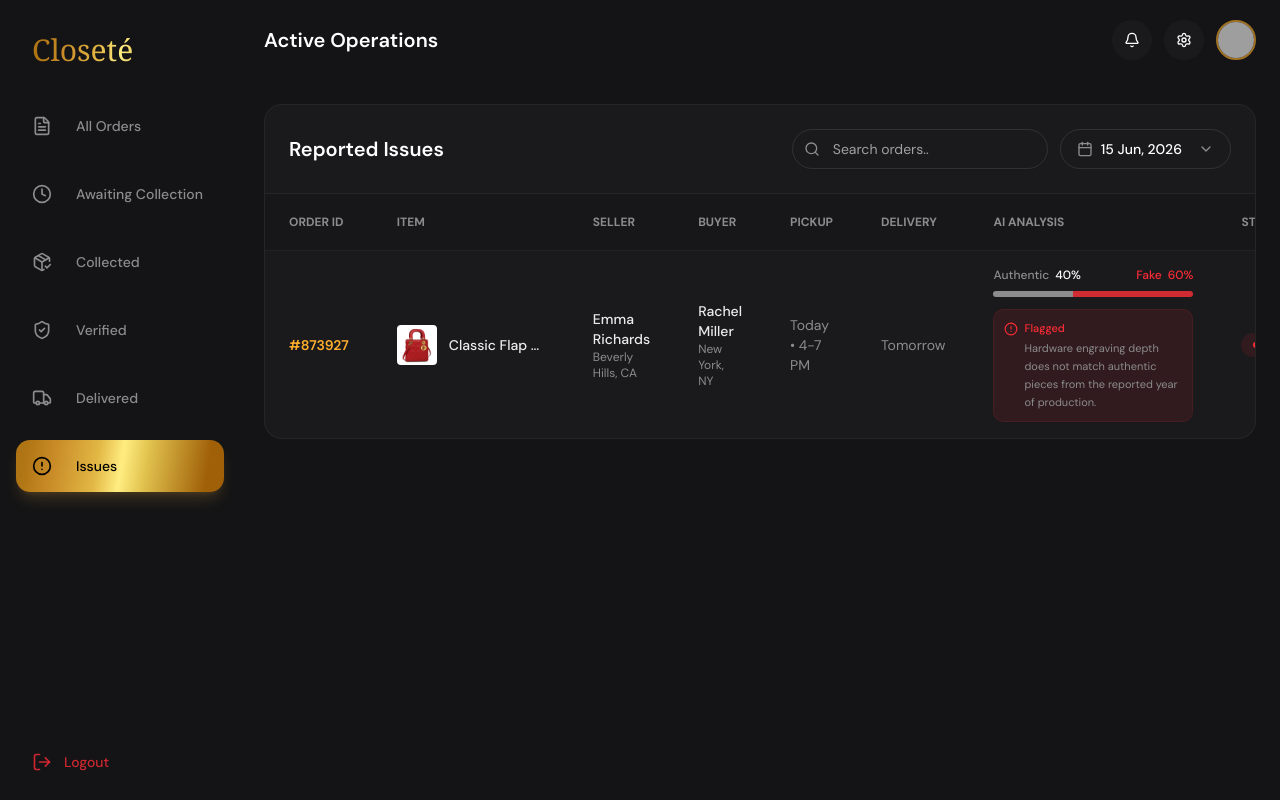
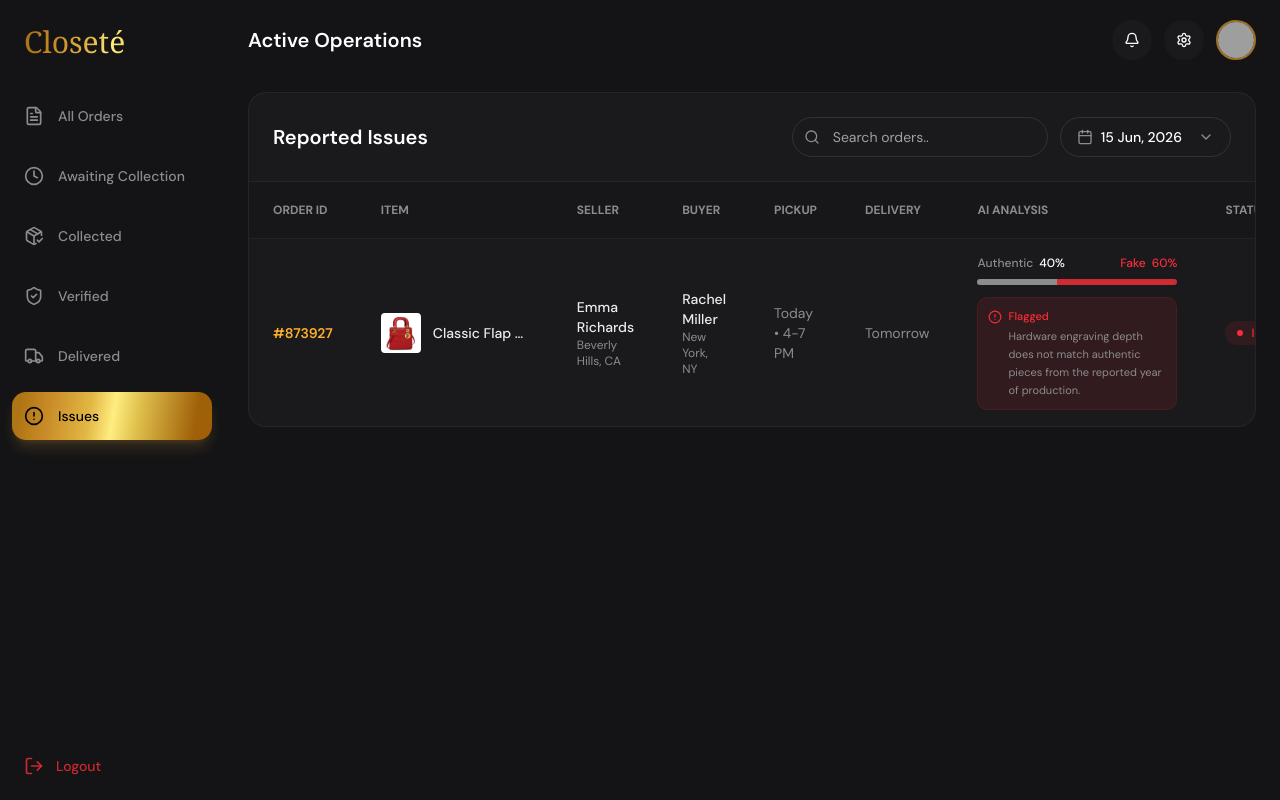
Before and after one commit to pronoy656/closete-admin-dashboard, a Next.js app: page /issues in a window 1280 px wide. Built offline with nearby package versions, Linux system fonts and the light colour scheme; grey boxes are pictures that could not be loaded.

Commit message:
feat: implement dashboard layout and interactive order management table with issue reporting capabilities

```diff
--- a/src/app/(dashboard)/layout.tsx
+++ b/src/app/(dashboard)/layout.tsx
@@ -12,9 +12,9 @@ export default function DashboardLayout({
     <OrdersProvider>
       <div className="min-h-screen bg-[#141416] text-white">
         <Sidebar />
-        <div className="ml-60 flex flex-col min-h-screen">
+        <div className="ml-56 flex flex-col min-h-screen">
           <TopBar />
-          <main className="px-6 py-6 flex-1 bg-[#141416]">{children}</main>
+          <main className="px-6 pt-3 pb-6 flex-1 bg-[#141416]">{children}</main>
         </div>
       </div>
     </OrdersProvider>
--- a/src/components/dashboard/OrderTable.tsx
+++ b/src/components/dashboard/OrderTable.tsx
@@ -1,7 +1,7 @@
 "use client";
 import React, { useState } from "react";
 import { useRouter } from "next/navigation";
-import { Search, Calendar, ChevronDown, Phone, MapPin, Check, ArrowRight, Info, ShoppingCart, ChevronLeft, ShieldCheck, AlertTriangle, AlertCircle, Loader2, X } from "lucide-react";
+import { Search, Calendar, ChevronDown, Phone, MapPin, Check, ArrowRight, Info, ShoppingBag, ChevronLeft, ShieldCheck, AlertTriangle, AlertCircle, Loader2, X } from "lucide-react";
 import { Input } from "@/components/ui/input";
 import { useOrders, Order } from "@/context/OrdersContext";
 import {
@@ -140,10 +140,11 @@ export default function OrderTable({ title, filterStatus, showAllStatuses }: Ord
                 <tr>
                   <td colSpan={8} className="text-center py-24 text-[#8C8C8C]">
                     <div className="flex flex-col items-center justify-center gap-2">
-                      <div className="w-32 h-32 rounded-full bg-[#1A1A1D] border border-white/10 flex items-center justify-center mb-4 shadow-xl relative overflow-hidden">
-                        <div className="absolute inset-0 bg-gradient-to-b from-white/10 to-transparent opacity-30" />
-                        <ShoppingCart className="w-12 h-12 text-white/40 relative z-10" />
-                      </div>
+                      <img
+                        src="/empty-cart.png"
+                        alt="No orders"
+                        className="w-32 h-32 object-contain mb-6"
+                      />
                       <h3 className="text-2xl font-semibold text-white mb-1">No orders found</h3>
                       <p className="text-sm text-[#8C8C8C] mb-6">There are currently no orders matching this filter</p>
                       <button className="px-8 py-2.5 bg-gold-gradient text-black font-semibold rounded-full hover:opacity-90 transition-opacity">
--- a/src/components/dashboard/Sidebar.tsx
+++ b/src/components/dashboard/Sidebar.tsx
@@ -27,14 +27,14 @@ export default function Sidebar({ active }: { active?: string }) {
   const current = active ?? pathname ?? "";
 
   return (
-    <aside className="h-screen w-60 bg-[#141416] text-[#8C8C8C] fixed left-0 top-0 flex flex-col">
-      <div className="p-8 pb-4">
+    <aside className="h-screen w-56 bg-[#141416] text-[#8C8C8C] fixed left-0 top-0 flex flex-col">
+      <div className="p-6 pb-4">
         <h1 className="text-3xl font-serif text-gold-gradient">
           Closeté
         </h1>
       </div>
 
-      <nav className="flex-1 px-4 py-4 space-y-4">
+      <nav className="flex-1 px-3 py-4 space-y-3">
         {items.map((item) => {
           const isActive = current === item.href || current.startsWith(item.href);
           return (
@@ -42,7 +42,7 @@ export default function Sidebar({ active }: { active?: string }) {
               key={item.href}
               href={item.href}
               className={cn(
-                "flex items-center gap-6 px-4 py-4 text-sm font-medium transition-colors rounded-xl",
+                "flex items-center gap-3.5 px-3 py-3.5 text-sm font-medium transition-colors rounded-xl",
                 isActive
                   ? "bg-gold-gradient text-black shadow-lg shadow-[#D6A042]/20"
                   : "text-[#8C8C8C] hover:bg-white/5 hover:text-white"
@@ -55,10 +55,10 @@ export default function Sidebar({ active }: { active?: string }) {
         })}
       </nav>
 
-      <div className="p-4 mt-auto">
+      <div className="p-3 mt-auto">
         <Link
           href="/"
-          className="flex items-center gap-3 px-4 py-3 text-sm font-medium transition-colors rounded-xl text-red-500/80 hover:bg-red-500/10 hover:text-red-500"
+          className="flex items-center gap-3 px-3 py-3 text-sm font-medium transition-colors rounded-xl text-red-500/80 hover:bg-red-500/10 hover:text-red-500"
         >
           <LogOut className="h-5 w-5" />
           <span>Logout</span>
```
Also changed, not shown: public/empty-cart.png (added).
